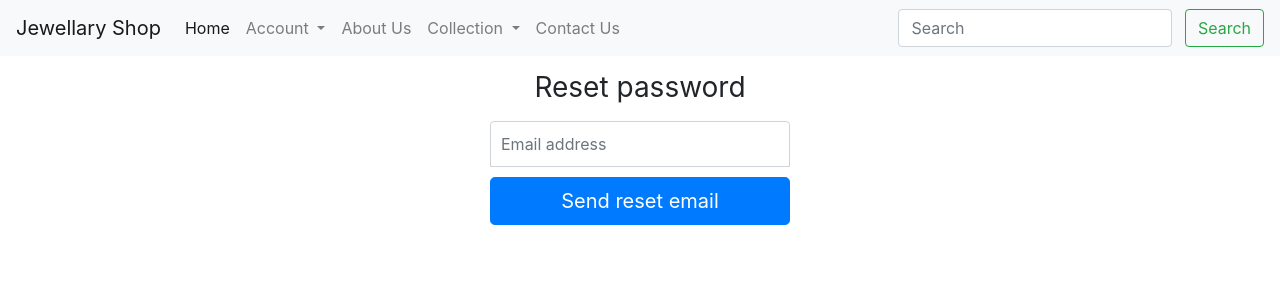
After one commit to riddhu217/jewellry_django, a Django app: page /account/password_reset/ in a window 1280 px wide. The commit adds this page. Shown: the top 300 px of the page. Run offline with Django 3.2, Linux system fonts and the light colour scheme; some libraries are stand-ins or nearby versions.

Commit message:
third commit

```diff
--- a/account/urls.py
+++ b/account/urls.py
@@ -2,7 +2,7 @@ from django.urls import path
 from . import views
 from django.contrib.auth import views as auth_views
 from django.contrib.auth.views import LogoutView
-from django.contrib.auth.views import PasswordChangeView
+from django.urls import reverse_lazy
 
 app_name = 'account'
 urlpatterns = (
@@ -10,10 +10,33 @@ urlpatterns = (
     path('register/', views.RegisterView.as_view(), name="register"),
     path('login/', views.CustomLoginView.as_view(), name="login"),
     path('logout/', LogoutView.as_view(), name="logout"),
+    path('profile/<int:pk>/', views.ProfileDetailView.as_view(), name="profile"),
+    path('edit_profile/<int:pk>/', views.EditProfileView.as_view(), name="edit_profile"),
+
+#ProfileView
+    # path('profile/<int:pk>/', views.ProfileDetailView.as_view(), name="profile"),
+
+# Chanag password
     path('changepassword/',auth_views.PasswordChangeView.as_view( template_name = 'account/changepassword.html',
         success_url = '/'
        ),
          name="changepassword"),
+# Forget Password
 
+    path('password_reset/', auth_views.PasswordResetView.as_view(
+             template_name='account/password_reset_form.html',success_url=reverse_lazy('account:password_reset_done')
+    ), name='passwordreset'),
+    path('password_reset/done/', auth_views.PasswordResetDoneView.as_view(
+             template_name='account/password_reset_done.html'), name='password_reset_done'),
+    path(
+        'password_reset_confirm/<uidb64>/<token>/',
+         auth_views.PasswordResetConfirmView.as_view(
+             template_name='account/password_reset_confirm.html',
+            success_url=reverse_lazy('account:password_reset_complete')
+         ),
+        name='password_reset_confirm'
+    ),
+    path('password_reset_complete/',auth_views.PasswordResetCompleteView.as_view(
+             template_name='account/password_reset_complete.html'), name='password_reset_complete'),
 
 )
--- a/templates/account/login.html
+++ b/templates/account/login.html
@@ -26,5 +26,7 @@
 
     </form>
 </div>
-
+<div class="d-flex flex-column">
+    <a class="m-auto" href="{% url 'account:changepassword' %}">Change Password</a>
+</div>
 {% endblock  %}
--- /dev/null
+++ b/templates/account/password_reset_form.html
@@ -0,0 +1,47 @@
+{% extends 'base.html' %}
+{% block title %}Passwordreset{% endblock title %}
+
+{% block body %}
+
+<style type="text/css">
+
+  .form-passwordreset {
+
+    width: 100%;
+    max-width: 330px;
+    padding: 15px;
+    margin: auto;
+  }
+  .form-passwordreset .checkbox {
+    font-weight: 400;
+  }
+  .form-passwordreset .form-control {
+    position: relative;
+    box-sizing: border-box;
+    height: auto;
+    padding: 10px;
+    font-size: 16px;
+  }
+  .form-passwordreset .form-control:focus {
+    z-index: 2;
+  }
+  .form-passwordreset input[type="email"] {
+    margin-bottom: 10px;
+    border-bottom-right-radius: 0;
+    border-bottom-left-radius: 0;
+  }
+  .h3{
+    text-align: center;
+  }
+</style>
+
+
+<form method="POST" class="form-passwordreset">{% csrf_token %}
+	<h1 class="h3 mb-3 font-weight-normal">Reset password</h1>
+    <input name="email" class="form-control" placeholder="Email address" type="email" id="id_email" required="true">
+	<button class="btn btn-lg btn-primary btn-block" type="submit">Send reset email</button>
+</form>
+
+
+
+{% endblock %}
--- a/templates/base.html
+++ b/templates/base.html
@@ -30,6 +30,7 @@
             <div class="dropdown-menu" aria-labelledby="navbarDropdown">
                 <a class="dropdown-item" href="{% url 'account:register' %}">Register</a>
               <a class="dropdown-item" href="{% url 'account:login' %}">Login</a>
+                <a class="dropdown-item" href="{% url 'account:passwordreset' %}">Reset Password</a>
             </div>
           </li>
           <li class="nav-item">
@@ -63,7 +64,8 @@
               Welcome {{request.user}}
             </a>
             <div class="dropdown-menu" aria-labelledby="navbarDropdown">
-                <a class="dropdown-item" href="{% url 'account:profile' %}">Profile</a>
+            <a class="dropdown-item" href="{% url 'account:edit_profile' user.pk %}">Edit Profile</a>
+                <a class="dropdown-item" href="{% url 'account:profile' user.pk %}">Profile</a>
                 <a class="dropdown-item" href="{% url 'account:changepassword' %}">Change Password</a>
               <a class="dropdown-item" href="{% url 'account:logout' %}">Log Out</a>
             </div>
--- a/templates/index.html
+++ b/templates/index.html
@@ -42,10 +42,7 @@
     <span class="sr-only">Next</span>
   </a>
 </div>
-
-
-
-
+<!-- Collection -->
   <div class="container my-3">
 <h1 class="my-4 text-center">Top Collections</h1>
     <div class="row">
```
Also changed, not shown: account/forms.py (+46 -0 lines), account/views.py (+18 -4 lines), jewellry_django/settings.py (+11 -1 lines), mainapp/urls.py (+3 -7 lines), templates/account/edit_profile.html (renamed from templates/account/register.html, +5 -13 lines), templates/account/password_reset_complete.html (added, +15 -0 lines), templates/account/password_reset_confirm.html (added, +13 -0 lines), templates/account/password_reset_done.html (added, +22 -0 lines), templates/account/password_reset_email.html (added, +18 -0 lines), templates/account/profile.html (added, +20 -0 lines), 2 other files.
